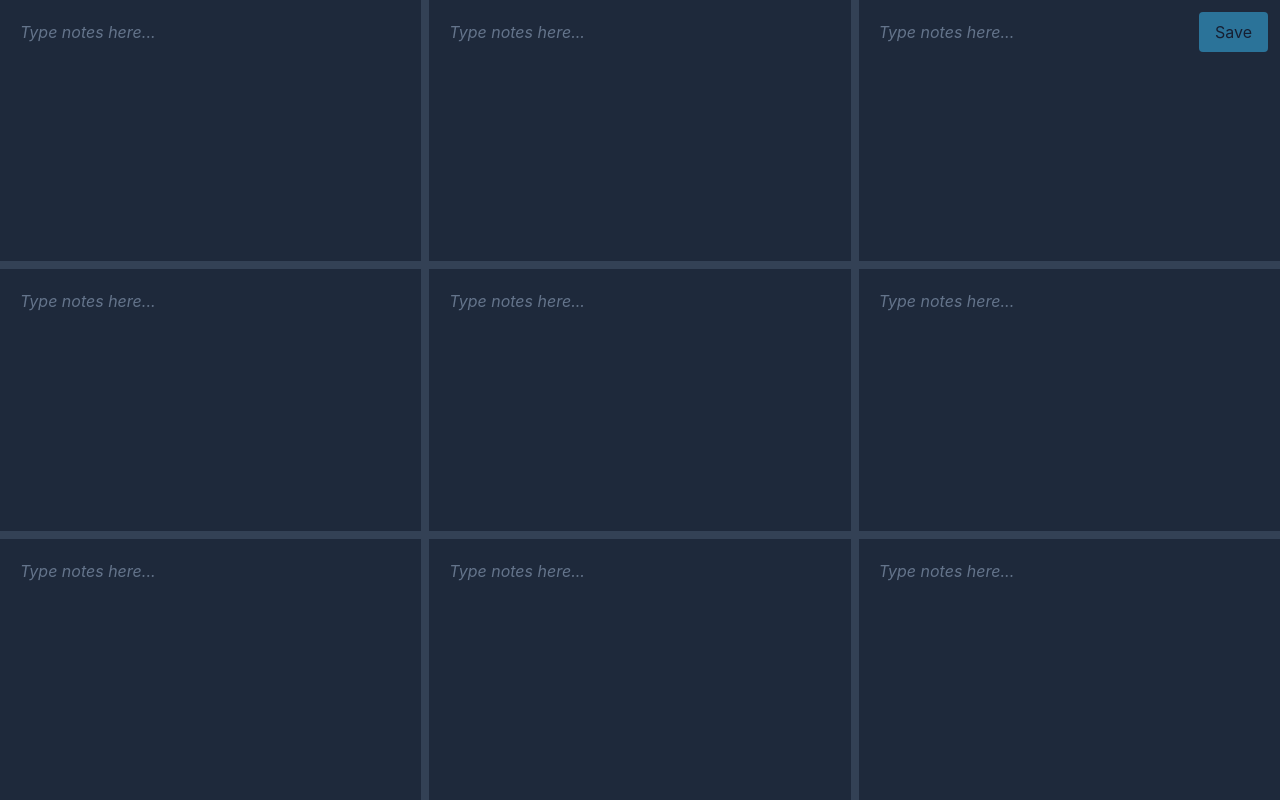
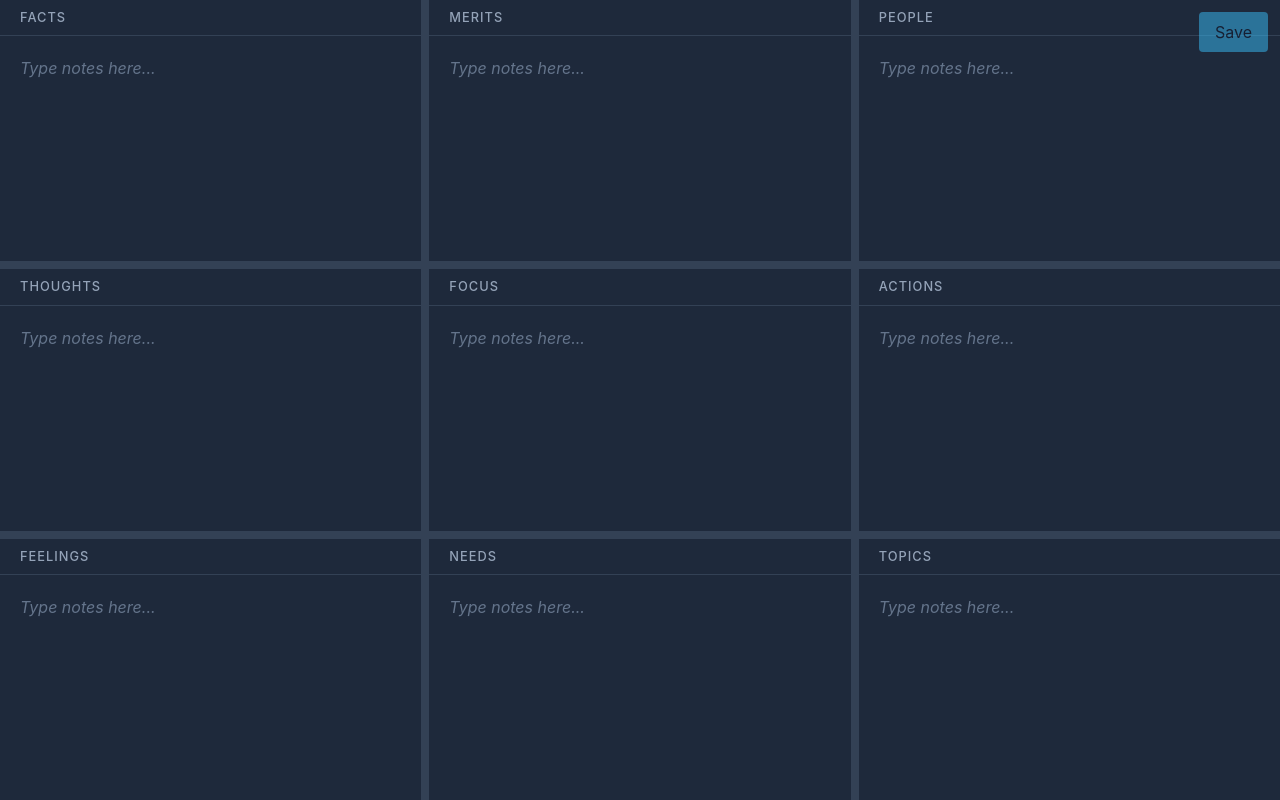
Before and after one commit to hiimalexjgarcia/sequine, a website built with Vite: page index.html in a window 1280 px wide. Built offline with nearby package versions, Linux system fonts and the light colour scheme.

Commit message:
Added headings to each region.

```diff
--- a/src/main.js
+++ b/src/main.js
@@ -3,15 +3,15 @@ import './style.css'
 document.querySelector('#app').innerHTML = `
 <button class="save-button" type="button">Save</button>
 <div class="grid">
-    <div class="cell" contenteditable="false"></div>
-    <div class="cell" contenteditable="false"></div>
-    <div class="cell" contenteditable="false"></div>
-    <div class="cell" contenteditable="false"></div>
-    <div class="cell" contenteditable="false"></div>
-    <div class="cell" contenteditable="false"></div>
-    <div class="cell" contenteditable="false"></div>
-    <div class="cell" contenteditable="false"></div>
-    <div class="cell" contenteditable="false"></div>
+    <div class="cell"><h2 class="cell-header" contenteditable="false">FACTS</h2><div class="cell-content" contenteditable="false"></div></div>
+    <div class="cell"><h2 class="cell-header" contenteditable="false">MERITS</h2><div class="cell-content" contenteditable="false"></div></div>
+    <div class="cell"><h2 class="cell-header" contenteditable="false">PEOPLE</h2><div class="cell-content" contenteditable="false"></div></div>
+    <div class="cell"><h2 class="cell-header" contenteditable="false">THOUGHTS</h2><div class="cell-content" contenteditable="false"></div></div>
+    <div class="cell"><h2 class="cell-header" contenteditable="false">FOCUS</h2><div class="cell-content" contenteditable="false"></div></div>
+    <div class="cell"><h2 class="cell-header" contenteditable="false">ACTIONS</h2><div class="cell-content" contenteditable="false"></div></div>
+    <div class="cell"><h2 class="cell-header" contenteditable="false">FEELINGS</h2><div class="cell-content" contenteditable="false"></div></div>
+    <div class="cell"><h2 class="cell-header" contenteditable="false">NEEDS</h2><div class="cell-content" contenteditable="false"></div></div>
+    <div class="cell"><h2 class="cell-header" contenteditable="false">TOPICS</h2><div class="cell-content" contenteditable="false"></div></div>
     <div class="gutter-col gutter-col-1" data-track="1"></div>
     <div class="gutter-col gutter-col-3" data-track="3"></div>
     <div class="gutter-row gutter-row-1" data-track="1"></div>
@@ -22,7 +22,7 @@ document.querySelector('#app').innerHTML = `
 function initializeSavedCopy() {
     const grid = document.querySelector('.grid')
     const saveButton = document.querySelector('.save-button')
-    const cells = Array.from(document.querySelectorAll('.cell'))
+    const cells = Array.from(document.querySelectorAll('.cell-content'))
     const gutters = Array.from(document.querySelectorAll('.gutter-col, .gutter-row'))
     let initialContent = cells.map((cell) => cell.innerHTML)
 
@@ -68,7 +68,7 @@ function initializeSavedCopy() {
         inlineStyles.textContent = getStyles()
         head.querySelectorAll('link[rel="stylesheet"]').forEach((link) => link.remove())
         head.append(inlineStyles)
-        copy.querySelectorAll('.cell').forEach((cell) => {
+        copy.querySelectorAll('.cell-content').forEach((cell) => {
             cell.contentEditable = 'false'
         })
         copy.querySelector('.save-button').disabled = true
--- a/src/style.css
+++ b/src/style.css
@@ -14,11 +14,29 @@ body, html {
 
 .cell {
     background: var(--cell-color);
-    padding: 20px; overflow-y: auto; outline: none;
+    display: flex;
+    flex-direction: column;
+    overflow: hidden;
+    outline: none;
+}
+.cell-header {
+    flex: none;
+    margin: 0;
+    padding: 10px 20px;
+    border-bottom: 1px solid var(--divider-color);
+    color: #94a3b8;
+    font-size: 0.8rem;
+    letter-spacing: 0.08em;
+}
+.cell-content {
+    flex: 1;
+    min-height: 0;
+    padding: 20px;
+    overflow-y: auto;
     line-height: 1.5; word-wrap: break-word;
 }
-.cell:focus { box-shadow: inset 0 0 0 2px #38bdf8; }
-.cell:empty:not(:focus)::before { content: "Type notes here..."; color: #64748b; font-style: italic; }
+.cell-content:focus { outline: 2px solid #38bdf8; outline-offset: -2px; }
+.cell-content:empty:not(:focus)::before { content: "Type notes here..."; color: #64748b; font-style: italic; }
 
 .save-button {
     position: fixed;
```
